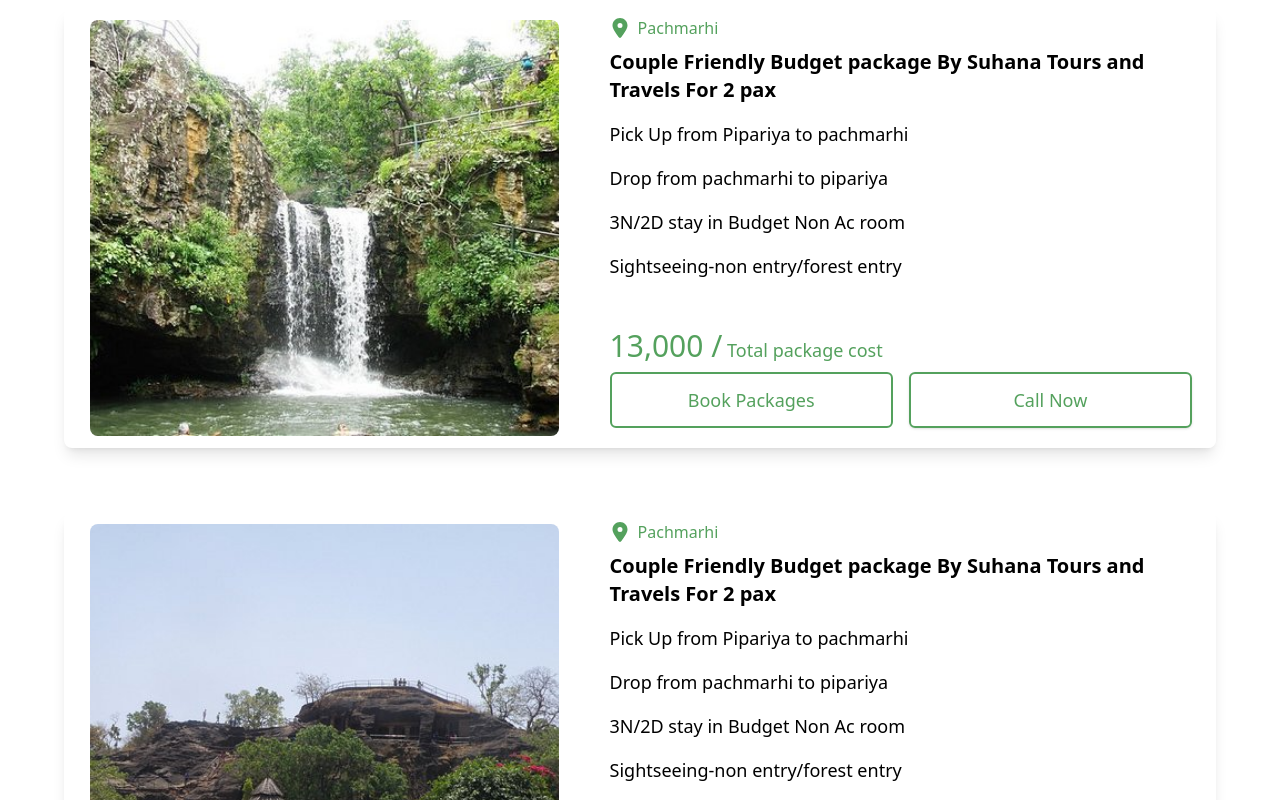
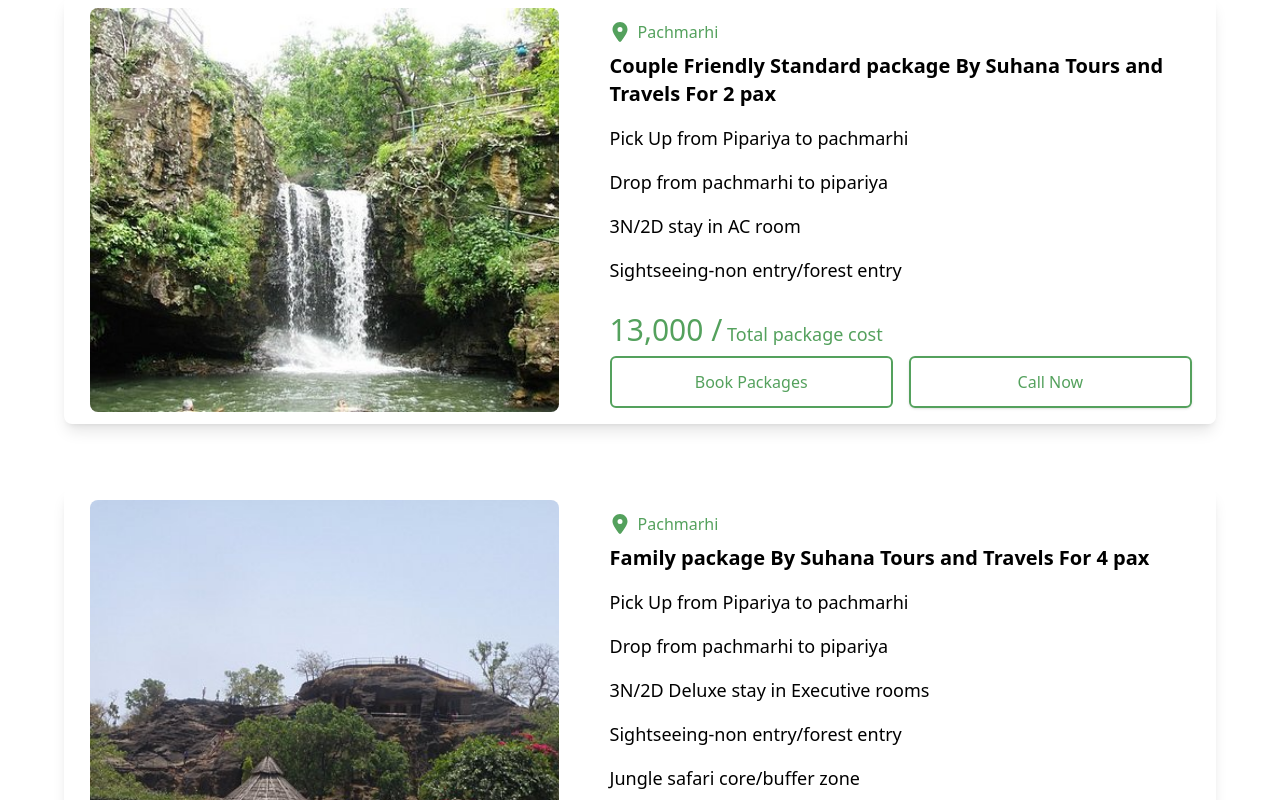
Before and after one commit to aniketkalawat88/travel-web, a Next.js app: page /packages in a window 1280 px wide. Shown: the part 920-1720 px from the top of the page. Built offline with nearby package versions, Linux system fonts and the light colour scheme.

Commit message:
package-content-update

```diff
--- a/src/app/_components/form-popup.jsx
+++ b/src/app/_components/form-popup.jsx
@@ -116,7 +116,7 @@ export default function FormPopup() {
                     required
                   />
                 </div>
-                <div className="mb-4">
+                {/* <div className="mb-4">
                   <label
                     htmlFor="email"
                     className="block text-primary-main text-sm font-bold mb-2"
@@ -133,9 +133,8 @@ export default function FormPopup() {
                     className="w-full p-2 border rounded-md focus:outline-none text-black bg-white"
                     required
                   />
-                </div>
-                <div className="grid md:grid-cols-3 md:col-span-2 gap-4">
-                <div className="mb-4">
+                </div> */}
+                  <div className="mb-4">
                   <label
                     htmlFor="tel"
                     className="block text-primary-main text-sm font-bold mb-2"
@@ -153,6 +152,8 @@ export default function FormPopup() {
                     required
                   />
                 </div>
+                <div className="grid md:grid-cols-2 md:col-span-2 gap-4">
+
                   <div className="mb-4">
                     <label
                       htmlFor="date"
@@ -190,7 +191,7 @@ export default function FormPopup() {
                     />
                   </div>
                 </div>
-                <div className="mb-4 md:col-span-2">
+                {/* <div className="mb-4 md:col-span-2">
                   <label
                     htmlFor="message"
                     className="block text-primary-main text-sm font-bold mb-2"
@@ -206,7 +207,7 @@ export default function FormPopup() {
                     className="w-full p-2 border rounded-md focus:outline-none text-black bg-white resize-none h-32"
                     required
                   />
-                </div>
+                </div> */}
                 <button
                 disabled={isLoading}
                   type="submit"
--- a/src/app/_components/packages.jsx
+++ b/src/app/_components/packages.jsx
@@ -1,117 +1,117 @@
-"use client"
+"use client";
 
 /* eslint-disable @next/next/no-img-element */
-import Link from 'next/link';
-import React from 'react'
+import Link from "next/link";
+import React from "react";
 import { FaLocationDot } from "react-icons/fa6";
-import { useDispatch } from 'react-redux';
-import { openModal } from '../redux/modelSlice/modelSlice';
+import { useDispatch } from "react-redux";
+import { openModal } from "../redux/modelSlice/modelSlice";
 
 const Packages = () => {
   const dispatch = useDispatch();
-    const handleOpen = () => (
-        dispatch(openModal())
-    )
+  const handleOpen = () => dispatch(openModal());
   const pack = [
     {
-            img:'/assets/images/about-images/04.jpg',
-            name:'',
-            price:'10,000',
-            data:[
-                "",
-                "",
-            ]
+      img: "/assets/images/about-images/04.jpg",
+      name: "Couple Friendly Budget package By  Suhana Tours and Travels For 2 pax",
+      price: "10,000",
+      data: [
+        "Pick Up from Pipariya to pachmarhi",
+        "Drop from pachmarhi to pipariya",
+        "3N/2D stay in Budget Non Ac room",
+        "Sightseeing-non entry/forest entry ",
+      ],
     },
     {
-            img:'/assets/images/about-images/05.jpg',
-            name:'',
-            price:'13,000',
-            data:[
-                "",
-                "",
-            ]
+      img: "/assets/images/about-images/05.jpg",
+      name: "Couple Friendly Standard package By Suhana Tours and Travels For 2 pax",
+      price: "13,000",
+      data: [
+        "Pick Up from Pipariya to pachmarhi",
+        "Drop from pachmarhi to pipariya",
+        "3N/2D stay in AC room",
+        "Sightseeing-non entry/forest entry",
+      ],
     },
     {
-            img:'/assets/images/about-images/06.jpg',
-            name:'',
-            price:'26,500',
-            data:[
-                "",
-                "",
-            ]
+      img: "/assets/images/about-images/06.jpg",
+      name: "Family package By Suhana Tours and Travels For 4 pax",
+      price: "26,500",
+      data: [
+        "Pick Up from Pipariya to pachmarhi",
+        "Drop from pachmarhi to pipariya",
+        "3N/2D Deluxe stay in Executive rooms",
+        "Sightseeing-non entry/forest entry",
+        "Jungle safari core/buffer zone ",
+      ],
     },
     {
-            img:'/assets/images/about-images/07.jpg',
-            name:'',
-            price:'46200',
-            data:[
-                "",
-                "",
-            ]
+      img: "/assets/images/about-images/07.jpg",
+      name: "Family package Standard By Suhana Tours and Travels For 4 pax ",
+      price: "46200",
+      data: [
+        "Pick Up from Pipariya to pachmarhi",
+        "Drop from pachmarhi to pipariya",
+        "3N/2D stay luxury resort rooms.",
+        "Sightseeing-non entry/forest entry",
+        "Jungle safari core/buffer zone",
+      ],
     },
-    ]
+  ];
   return (
-        <div className='max-w-6xl mx-auto md:space-y-16 max-md:space-y-4 md:my-10 max-md:my-8'>
-            {
-                pack.map((ele, i) => (
-
-                    <div key={i} className="md:h-[440px] overflow-hidden lg:max-w-none lg:flex shadow-teal bg-white rounded-lg shadow-lg max-md:py-4">
+    <div className="max-w-6xl mx-auto md:space-y-16 max-md:space-y-4 md:my-10 max-md:my-8">
+      {pack.map((ele, i) => (
+        <div
+          key={i}
+          className="md:h-auto overflow-hidden lg:max-w-none lg:flex shadow-teal bg-white rounded-lg shadow-lg max-md:py-4"
+        >
           <div className="md:w-[50%] max-md:w-[100%] flex max-md:flex-col items-center justify-center py-3">
-                        <img className="md:w-[90%] max-md:w-[80%] h-full object-cover rounded-lg" src={ele.img} alt="" />
+            <img
+              className="md:w-[90%] max-md:w-[80%] h-full object-cover rounded-lg"
+              src={ele.img}
+              alt=""
+            />
           </div>
-                        <div className="bg-white md:w-[60%] md:px-6 lg:flex-shrink-1 max-md:px-8">
+          <div className="bg-white md:w-[60%] md:px-6 lg:flex-shrink-1 max-md:px-8 md:py-4">
             <div className="flex items-center text-primary-main my-2">
               <FaLocationDot className="mr-2 md:text-[20px] max-md:text-[10px]"></FaLocationDot>
-                    <span className="md:text-[16px] max-md:text-[12px]"> Pachmarhi</span>
+              <span className="md:text-[16px] max-md:text-[12px]">
+                {" "}
+                Pachmarhi
+              </span>
             </div>
             <h3 className="md:text-xl max-md:text-md text-left leading-8 font-bold text-black sm:text-2xl sm:leading-9 max-md:leading-5 dark:text-black">
-                                Couple Friendly Budget package By  Suhana Tours and Travels
-                                For 2 pax
+              {ele.name}
             </h3>
             <div className="md:mt-4 max-md:mt-2">
-
               <ul className="pl-0 lg:grid lg:gap-y-4 max-md:gap-y-2 md:space-y-5 lg:space-y-0 max-md:space-y-2">
-                                    <li className="flex items-start lg:col-span-1">
-
+                {ele.data.map((dat, j) => (
+                  <li key={j} className="flex items-start lg:col-span-1">
                     <p className="md:text-lg max-md:text-sm leading-5 text-black font-ttnorms text-left ">
-                                        Pick Up from Pipariya to pachmarhi
+                      {dat}
                     </p>
                   </li>
-                                    <li className="flex items-start lg:col-span-1">
-
-                                        <p className="md:text-lg max-md:text-sm leading-5 text-black font-ttnorms text-left ">
-                                        Drop from pachmarhi to pipariya
+                ))}
+                <li className="flex items-start lg:col-span-1 max-md:pt-1">
+                  <p className="mt-4 md:text-lg max-md:text-lg leading-5 text-primary-main font-ttnorms text-left ">
+                    <span className="md:text-[30px] max-md:text-[20px] font-700">
+                      {ele.price} /
+                    </span>{" "}
+                    Total package cost
                   </p>
                 </li>
-                                    <li className="flex items-start lg:col-span-1">
-
-                                        <p className="md:text-lg max-md:text-sm leading-5 text-black font-ttnorms text-left">
-                                        3N/2D stay in Budget Non Ac room
-                                        </p>
-                                    </li>
-                                    <li className="flex items-start lg:col-span-1">
-
-                                        <p className="md:text-lg max-md:text-sm leading-5 text-black font-ttnorms text-left">
-                                        Sightseeing-non entry/forest entry
-                                        </p>
-                                    </li>
-                                    <li className="flex items-start lg:col-span-1 md:pt-5 max-md:pt-1">
-                                        <p className="mt-4 md:text-lg max-md:text-lg leading-5 text-primary-main font-ttnorms text-left ">
-                                        <span className="md:text-[30px] max-md:text-[20px] font-700">{ele.price} /</span> Total package cost
-                                        </p>
-                                    </li>
-
               </ul>
               <div className="lg:mt-2 max-md:mt-2 grid grid-cols-2 w-full gap-4">
-                                        <button onClick={handleOpen}
-                                            className="flex items-center justify-center md:px-5 max-md:px-3 md:py-3 max-md:py-2  leading-6 font-medium rounded-md focus:outline-none focus:ring transition duration-200 ease-in-out shadow-teal border-2 border-primary-main bg-white text-primary-main  md:text-lg max-md:text-sm relative dark:bg-primary-main dark:text-white "
+                <button
+                  onClick={handleOpen}
+                  className="flex items-center justify-center md:px-5 max-md:px-3 md:py-3 max-md:py-2  leading-6 font-medium rounded-md focus:outline-none focus:ring transition duration-200 ease-in-out shadow-teal border-2 border-primary-main bg-white text-primary-main  md:text-md max-md:text-sm relative dark:bg-primary-main dark:text-white "
                 >
                   Book Packages
                 </button>
                 <div className="rounded-md shadow">
                   <Link
                     href="tel:+919456583256"
-                                            className="flex items-center justify-center md:px-5 max-md:px-3 md:py-3 max-md:py-2  leading-6 font-medium rounded-md focus:outline-none focus:ring transition duration-200 ease-in-out shadow-teal border-2 border-primary-main bg-white text-primary-main  md:text-lg max-md:text-sm relative dark:text-primary-main"
+                    className="flex items-center justify-center md:px-5 max-md:px-3 md:py-3 max-md:py-2  leading-6 font-medium rounded-md focus:outline-none focus:ring transition duration-200 ease-in-out shadow-teal border-2 border-primary-main bg-white text-primary-main  md:text-md max-md:text-sm relative dark:text-primary-main"
                   >
                     Call Now
                   </Link>
@@ -119,10 +119,8 @@ const Packages = () => {
               </div>
             </div>
           </div>
-
         </div>
-                ))
-            }
+      ))}
     </div>
   );
 };
```
Lines whose indentation alone changed are shown as unchanged.
